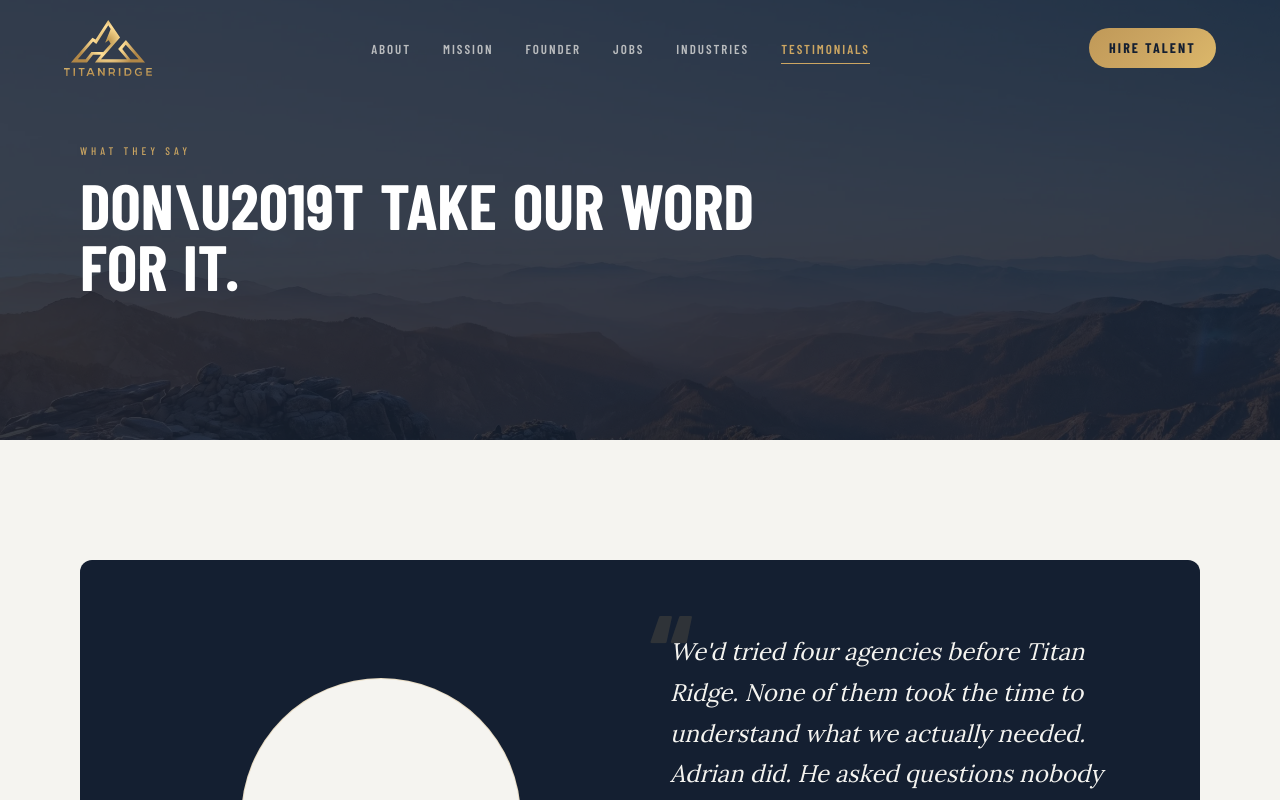
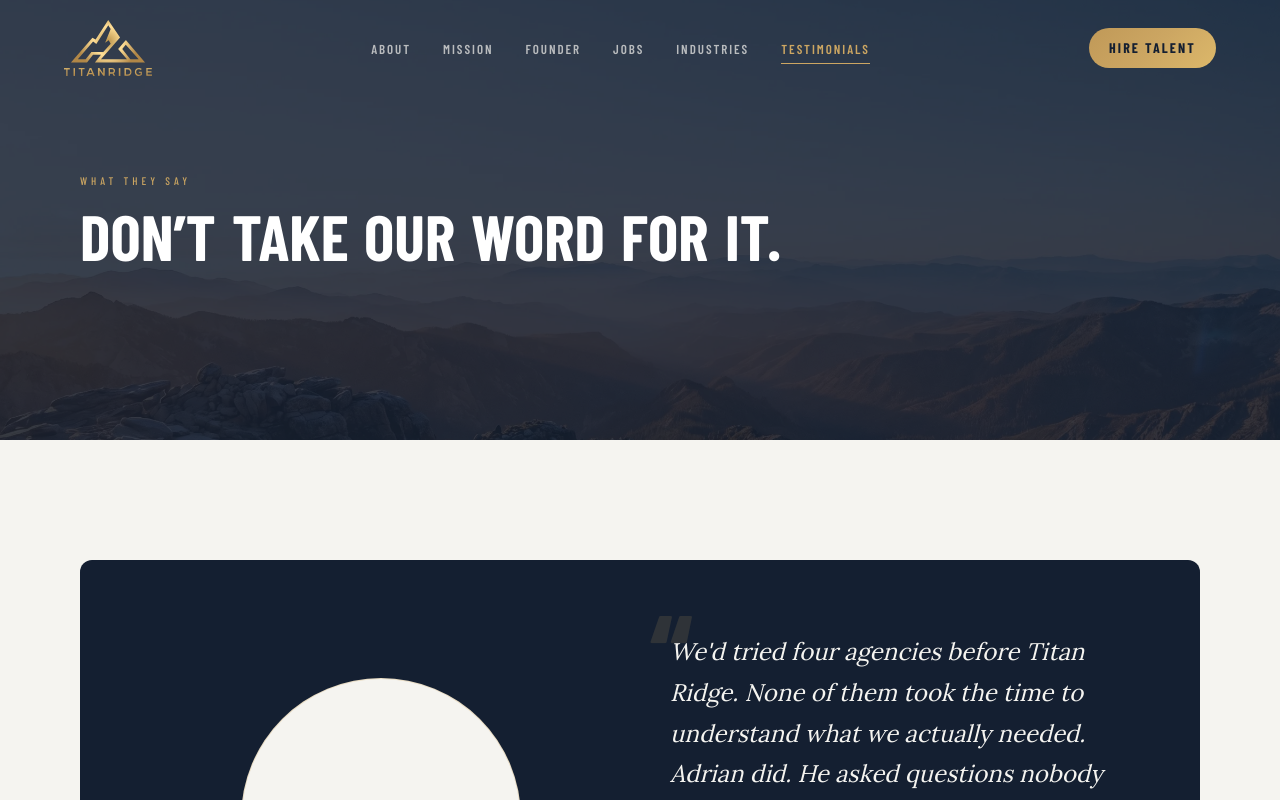
Before and after one commit to carter-stoddard/titanridgetalent, a Next.js app: page /testimonials in a window 1280 px wide. Shown: the top 800 px of the page. Built offline with nearby package versions, Linux system fonts and the light colour scheme; a web font is replaced by a local one.

Commit message:
Fix literal ’ rendering in PageHero headline strings
JSX attribute strings don't process unicode escape sequences, so
`headline="Don’t..."` was rendering the 6 literal characters.
Replace with the actual curly apostrophe on the testimonials and
contact hero.

```diff
--- a/src/components/contact/ContactHero.tsx
+++ b/src/components/contact/ContactHero.tsx
@@ -4,7 +4,7 @@ export default function ContactHero() {
   return (
     <PageHero
       eyebrow="Get in Touch"
-      headline="Let\u2019s Find the Right Fit."
+      headline="Let’s Find the Right Fit."
       subtitle="Whether you're looking to hire or ready for your next role, the conversation starts here."
       image="/images/contact-hero.webp"
       imageAlt="Two professionals in genuine conversation — contact Titan Ridge"
--- a/src/components/testimonials/TestimonialsHero.tsx
+++ b/src/components/testimonials/TestimonialsHero.tsx
@@ -4,7 +4,7 @@ export default function TestimonialsHero() {
   return (
     <PageHero
       eyebrow="What They Say"
-      headline="Don\u2019t Take Our Word For It."
+      headline="Don’t Take Our Word For It."
       image="/images/testimonials-hero.webp"
       imageAlt="Warm genuine connection moment — what clients and candidates say about Titan Ridge"
       objectPosition="center 30%"
```
